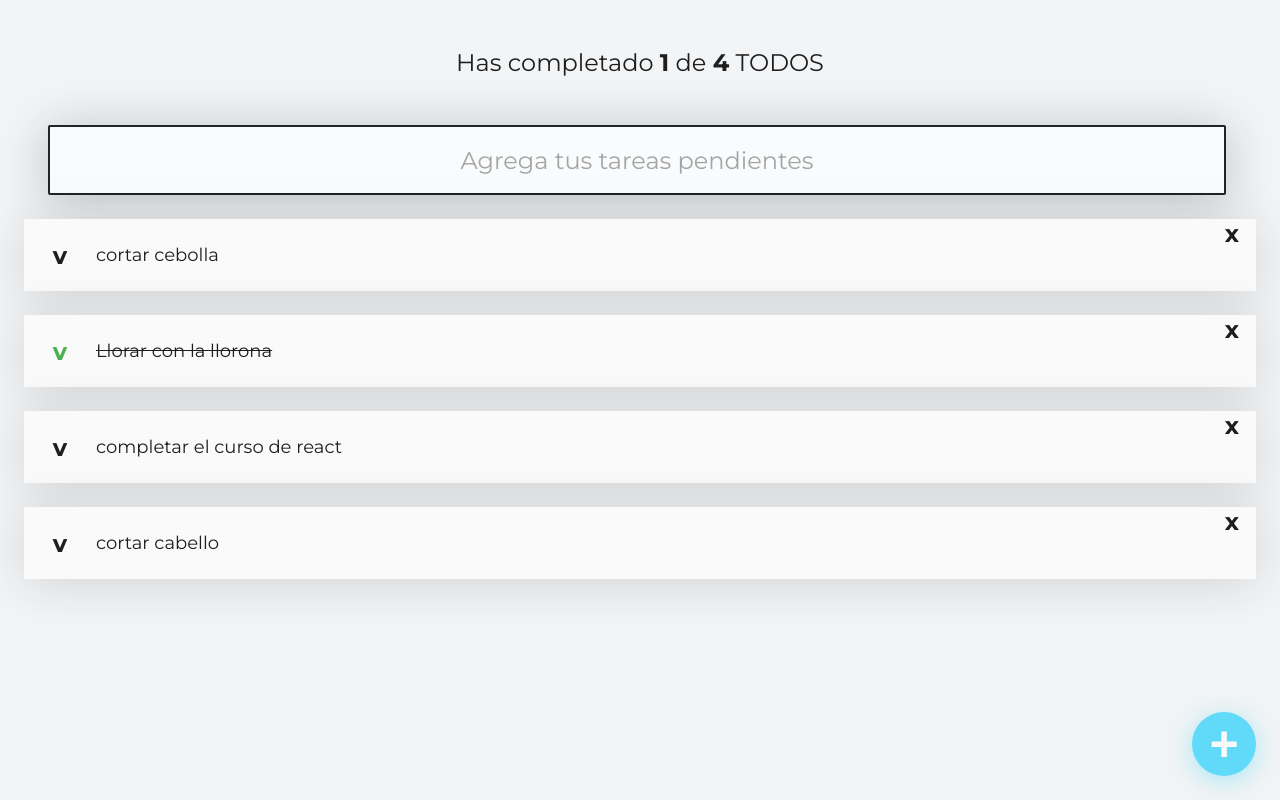
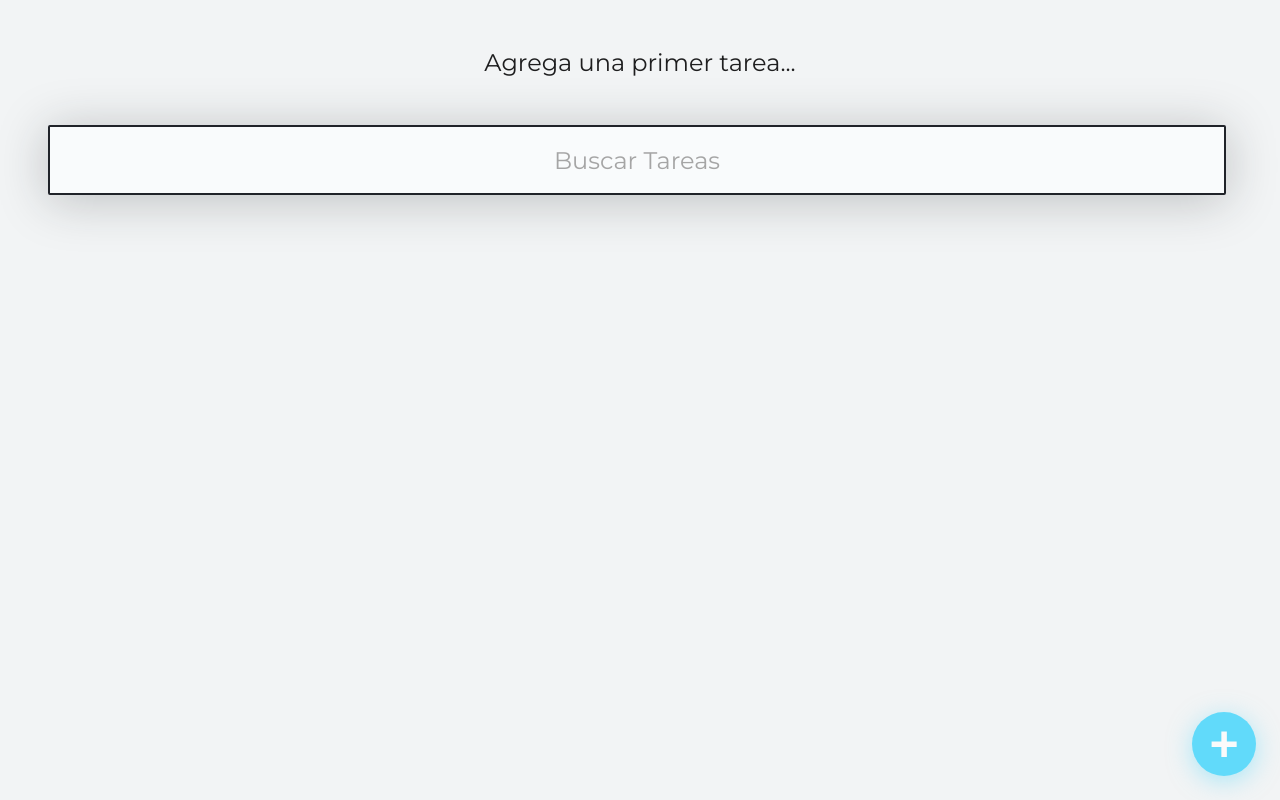
Before and after one commit to xiomaraescobar/curso-de-react.js, a React (Create React App) app: page / in a window 1280 px wide. Built offline with nearby package versions, Linux system fonts and the light colour scheme.

Commit message:
agregando localStorage

```diff
--- a/package.json
+++ b/package.json
@@ -4,6 +4,7 @@
   "dependencies": {
     "react": "^18",
     "react-dom": "^18",
+    "react-icons": "^5.3.0",
     "react-scripts": "5.0.1",
     "web-vitals": "^2.1.4"
   },
--- a/src/App.js
+++ b/src/App.js
@@ -5,14 +5,16 @@ import { TodoItem } from './TodoItem/TodoItem';
 import { CreateTodoButton } from './CreateButton/CreateTodoButton';
 import React from 'react';
 
-const defaultTodos = [
-  { text: 'cortar cebolla', completed: false },
-  { text: 'Llorar con la llorona', completed: true },
-  { text: 'completar el curso de react', completed: false },
-  { text: 'cortar cabello', completed: false },
-];
 function App() {
-  const [todos, setTodos] = React.useState(defaultTodos);
+  const localStorageTodos = localStorage.getItem('Todo_v1');
+  let parsedTodos;
+  if (!localStorageTodos) {
+    localStorage.setItem('Todo_v1', JSON.stringify([]));
+    parsedTodos = [];
+  } else {
+    parsedTodos = JSON.parse(localStorageTodos);
+  }
+  const [todos, setTodos] = React.useState(parsedTodos);
   const [searchValue, setSearchValue] = React.useState('');
 
   // counter
@@ -28,13 +30,19 @@ function App() {
       return todoText.includes(todoTextSearch);
     });
 
+    const saveTodos = (newTodos) => {
+      localStorage.setItem('Todo_v1', JSON.stringify(newTodos));
+
+      setTodos(newTodos);
+    };
+
     const completeTodo = (text) => {
       const newTodos = [...todos];
       const todoIndex = newTodos.findIndex(
         (todo) => todo.text === text
       );
       newTodos[todoIndex].completed = true;
-      setTodos(newTodos);
+      saveTodos(newTodos);
     }
 
     const deleteTodo = (text) => {
@@ -43,7 +51,7 @@ function App() {
         (todo) => todo.text === text
       );
       newTodos.splice(todoIndex, 1);
-      setTodos(newTodos);
+      saveTodos(newTodos);
     }
 
   return (
--- /dev/null
+++ b/src/ButtonIcons/CompleteIcon.js
@@ -0,0 +1,16 @@
+import React from 'react';
+import { MdOutlineCheckBoxOutlineBlank, MdOutlineCheckBox  } from "react-icons/md";
+
+
+function CompleteIcon({completed, onComplete}) {
+
+    const iconSelect = completed ? <MdOutlineCheckBox /> : <MdOutlineCheckBoxOutlineBlank />;
+    return(
+        <span className={completed ? 'span-icon-completed' : 'span-icon-uncompleted'}
+            onClick={onComplete}>
+                {iconSelect}
+        </span>
+    )
+}
+
+export { CompleteIcon }
--- /dev/null
+++ b/src/ButtonIcons/DeleteIcon.js
@@ -0,0 +1,12 @@
+import React from 'react';
+import { FiDelete } from "react-icons/fi";
+
+function DeleteIcon({onDelete}) {
+    return (
+        <span className='span-icon-delete' onClick={onDelete}>
+            <FiDelete />
+        </span>
+    );
+}
+
+export { DeleteIcon };
--- a/src/TodoCounter/TodoCounter.css
+++ b/src/TodoCounter/TodoCounter.css
@@ -11,5 +11,5 @@
 }
 
 .todoCounter--completed {
-    color: green;
+    color: rgb(21, 255, 0);
 }
--- a/src/TodoCounter/TodoCounter.js
+++ b/src/TodoCounter/TodoCounter.js
@@ -2,7 +2,11 @@ import './TodoCounter.css';
 
 function TodoCounter({ total, completed }) {
     return (
-
+        total === 0 ?
+        <h1 className='TodoCounter'>
+            Agrega una primer tarea...
+        </h1>
+        :
         total === completed ?
         <h1 className='TodoCounter todoCounter--completed'>
             Felicitaciones, Has completado todos los TODOs.
--- a/src/TodoItem/TodoItem.css
+++ b/src/TodoItem/TodoItem.css
@@ -49,3 +49,38 @@
 .Icon-delete:hover {
     color: red
 }
+
+/*Estilos Icons React*/
+.span-icon-delete {
+    color:rgb(164, 165, 164);
+    position: absolute;
+    font-size: 1.7rem;
+    right: 10px;
+    top: 10px;
+    cursor: pointer;
+}
+
+.span-icon-delete:hover {
+    color:rgb(255, 98, 98);
+    position: absolute;
+    font-size: 1.7rem;
+    right: 10px;
+    top: 10px;
+    cursor: pointer;
+}
+.span-icon-completed {
+    font-size: 1.5rem;
+    color: rgb(21, 255, 0);
+    cursor: pointer;
+}
+.span-icon-uncompleted {
+    font-size: 1.5rem;
+    color: rgb(164, 165, 164);
+    cursor: pointer;
+}
+
+.span-icon-uncompleted:hover {
+    font-size: 1.5rem;
+    color: rgb(21, 255, 0);
+    cursor: pointer;
+}
--- a/src/TodoItem/TodoItem.js
+++ b/src/TodoItem/TodoItem.js
@@ -1,16 +1,16 @@
+import { CompleteIcon } from '../ButtonIcons/CompleteIcon';
+import { DeleteIcon } from '../ButtonIcons/DeleteIcon';
+
 import './TodoItem.css';
+
 
 function TodoItem(props) {
    return (
       <li className="TodoItem">
-         <span
-            className={`Icon Icon-check
-               ${props.completed && "Icon-check--active"}`}
-               onClick={props.onComplete}
-            >v</span>
+         <CompleteIcon completed={props.completed}
+            onComplete={props.onComplete} />
          <p className={`TodoItem-p ${props.completed && "TodoItem-p--complete"}`}>{props.text}</p>
-         <span className="Icon Icon-delete"
-         onClick={props.onDelete}>x</span>
+         <DeleteIcon onDelete={props.onDelete} />
       </li>
    );
 }
--- a/src/TodoSearch/TodoSearch.js
+++ b/src/TodoSearch/TodoSearch.js
@@ -6,7 +6,7 @@ function TodoSearch({searchValue, setSearchValue}) {
     return (
         <input
             className='TodoSearch'
-            placeholder="Agrega tus tareas pendientes"
+            placeholder="Buscar Tareas"
             value={searchValue}
             onChange={(event) => {
                 setSearchValue(event.target.value);
```
Also changed, not shown: 1 other file (tests, documents, lock files or other folders).
